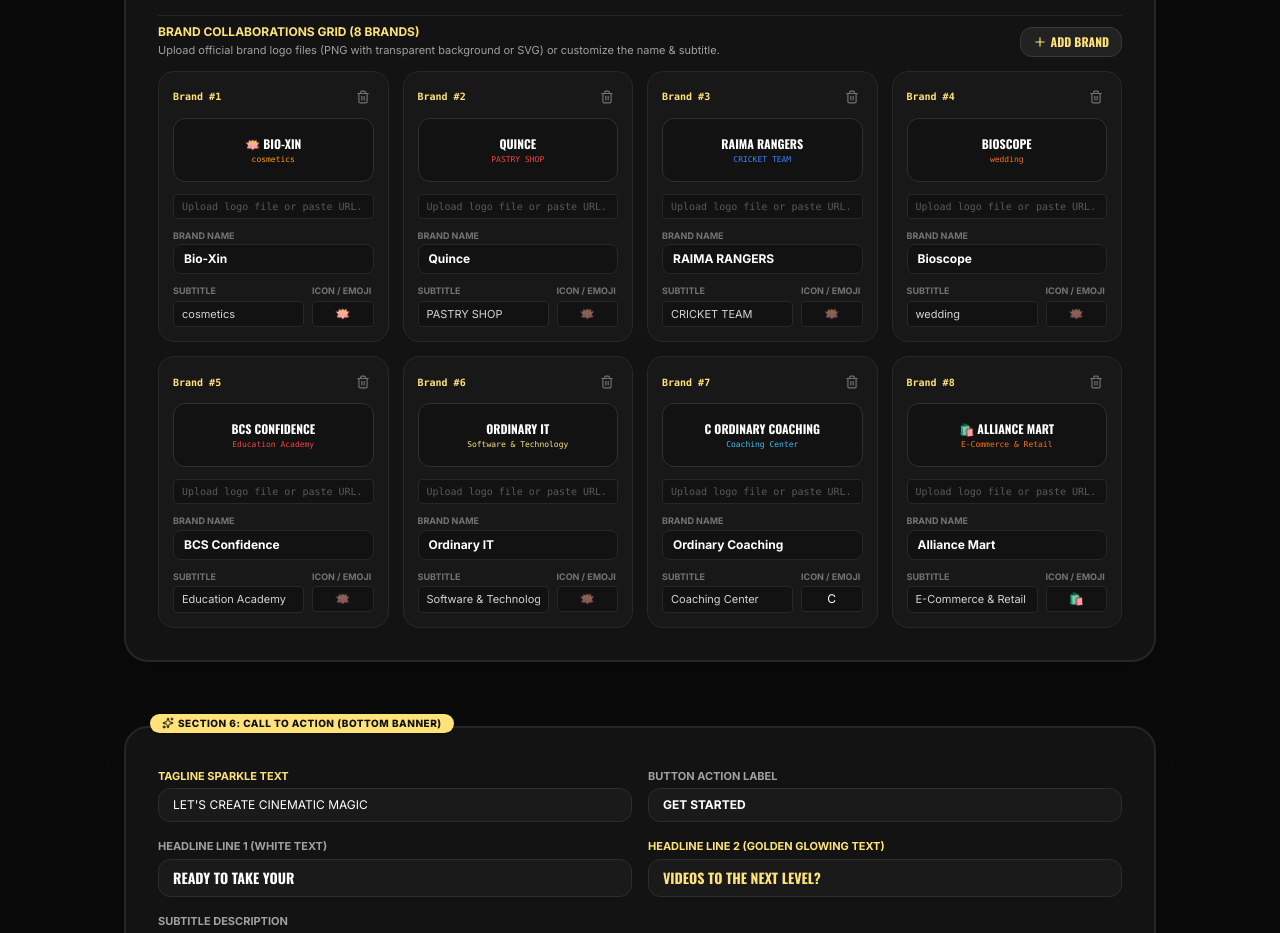
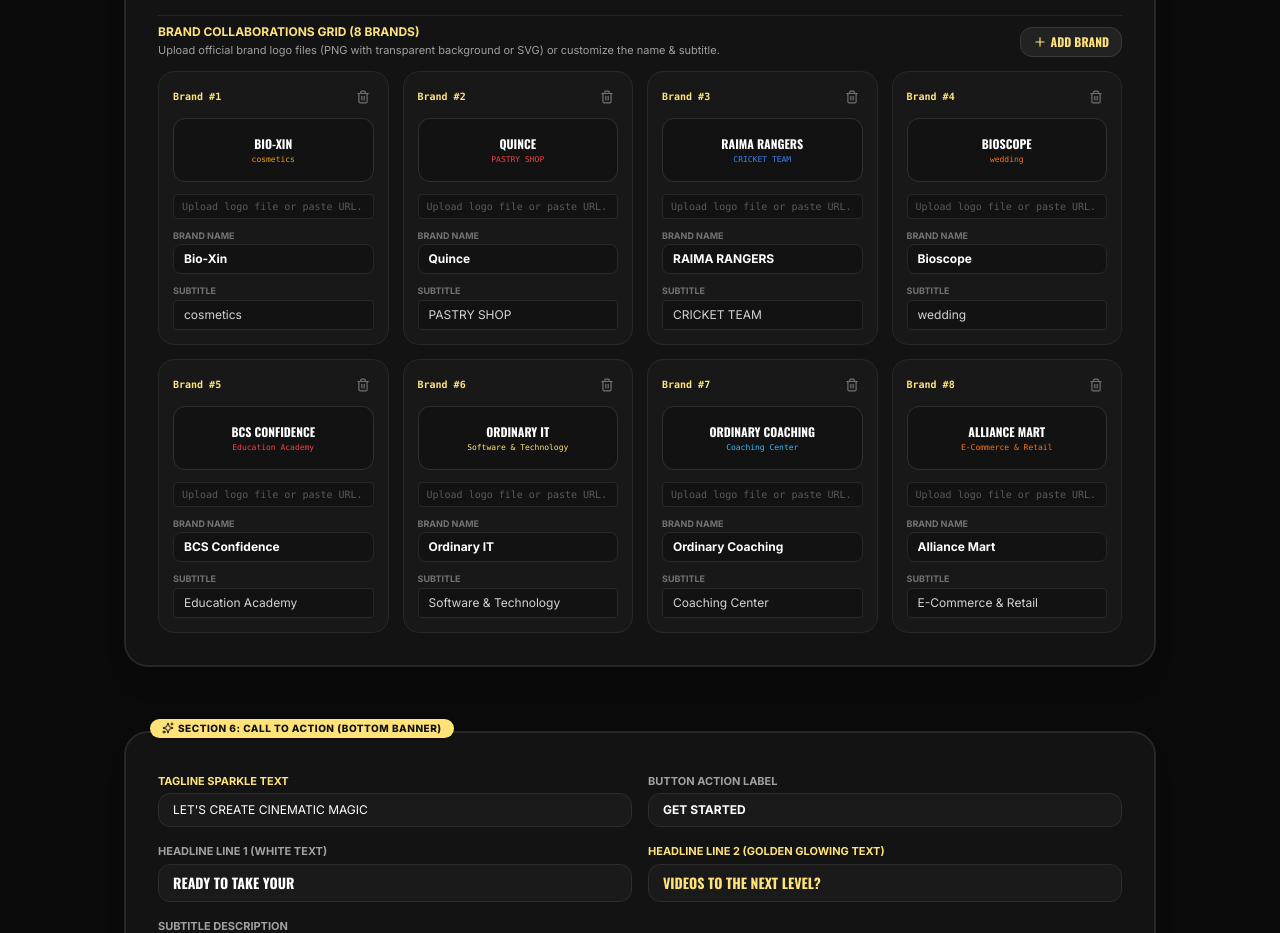
Before and after one commit to alramim07/flipthelense, a React (Vite) app in the folder client/: page /admin/pages/home-builder in a window 1280 px wide. Shown: the part 3780-4713 px from the top of the page. Built offline with nearby package versions, Linux system fonts and the light colour scheme; no server answers.

Commit message:
fix(builder): remove icon emoji field from brand cards in homepage builder

```diff
--- a/client/src/pages/HomePageBuilder.jsx
+++ b/client/src/pages/HomePageBuilder.jsx
@@ -1216,7 +1216,7 @@ export default function HomePageBuilder() {
                       ) : (
                         <div className="text-center leading-none">
                           <span className="text-xs font-black text-white block uppercase" style={{ fontFamily: "'Oswald', sans-serif" }}>
-                            {brand.iconEmoji} {brand.name || 'Brand'}
+                            {brand.name || 'Brand'}
                           </span>
                           {brand.subtitle && (
                             <span className="text-[8px] font-mono block mt-1" style={{ color: brand.color || '#FFE379' }}>
@@ -1282,9 +1282,8 @@ export default function HomePageBuilder() {
                       />
                     </div>
 
-                    {/* Subtitle / Category & Icon Emoji */}
-                    <div className="grid grid-cols-3 gap-2">
-                      <div className="col-span-2">
+                    {/* Subtitle / Category */}
+                    <div>
                       <label className="block text-[9px] uppercase font-bold text-neutral-500 mb-0.5">
                         Subtitle
                       </label>
@@ -1300,28 +1299,8 @@ export default function HomePageBuilder() {
                           });
                         }}
                         placeholder="e.g. cosmetics"
-                          className="w-full px-2 py-1 bg-[#121212] border border-[#282828] rounded text-[11px] text-neutral-300 focus:border-[#FFE379] focus:outline-none"
+                        className="w-full px-2.5 py-1.5 bg-[#121212] border border-[#282828] rounded text-xs text-neutral-300 focus:border-[#FFE379] focus:outline-none"
                       />
-                      </div>
-                      <div>
-                        <label className="block text-[9px] uppercase font-bold text-neutral-500 mb-0.5">
-                          Icon / Emoji
-                        </label>
-                        <input
-                          type="text"
-                          value={brand.iconEmoji || ''}
-                          onChange={(e) => {
-                            const updated = [...(homeData.brands?.items || [])];
-                            updated[bIdx] = { ...updated[bIdx], iconEmoji: e.target.value };
-                            setHomeData({
-                              ...homeData,
-                              brands: { ...homeData.brands, items: updated }
-                            });
-                          }}
-                          placeholder="🪷"
-                          className="w-full px-2 py-1 bg-[#121212] border border-[#282828] rounded text-center text-xs text-white focus:border-[#FFE379] focus:outline-none"
-                        />
-                      </div>
                     </div>
                   </div>
                 ))}
```
Lines whose indentation alone changed are shown as unchanged.
